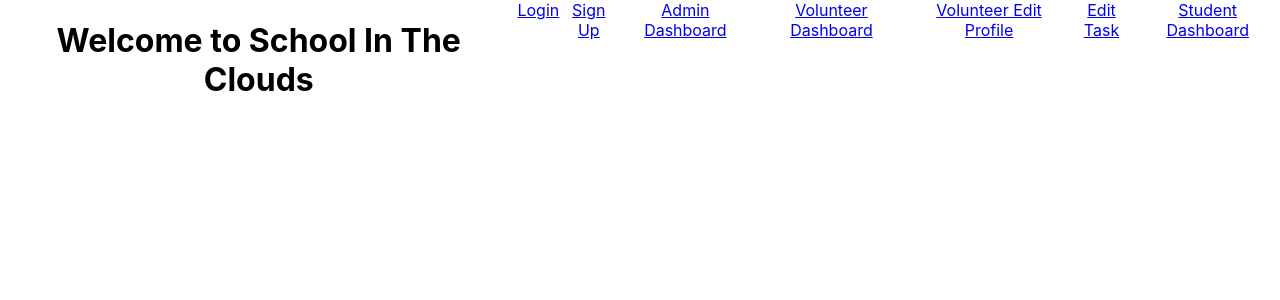
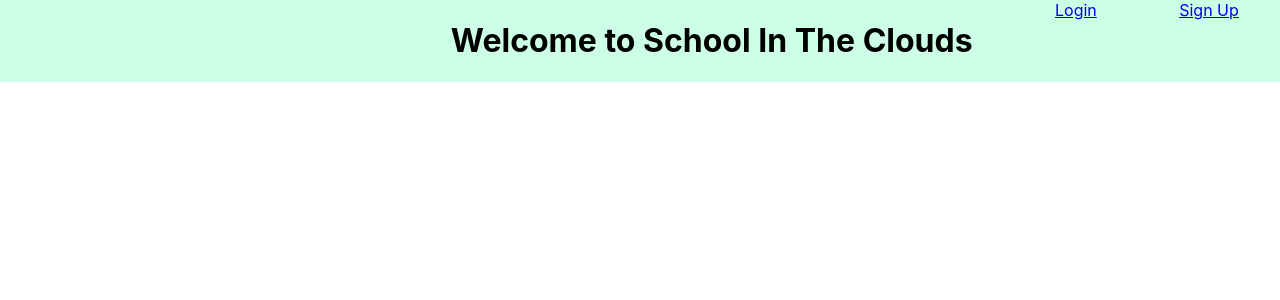
Before and after one commit to School-in-the-clouds-bw/SITC_FE, a React (Create React App) app in the folder sitc/: page / in a window 1280 px wide. Shown: the top 300 px of the page. Built offline with nearby package versions, Linux system fonts and the light colour scheme.

Commit message:
took dashboard links out of navbar in app.js and made some small design tweeks to the nav bar

```diff
--- a/sitc/src/App.js
+++ b/sitc/src/App.js
@@ -18,6 +18,8 @@ import StudentDash from './components/StudentDash';
 const StyledNav = styled.div `
   display:flex;
   justify-content: space-around;
+  background-color:#ccffe5;
+  padding-left: 32%;
 `
 
 function App() {
@@ -46,11 +48,7 @@ const addCountry= (newCountry) => {
 
         <Link to='/login'>Login</Link>
         <Link  to='/signUp'>Sign Up</Link>
-        <Link to='/adminDashboard'>Admin Dashboard</Link>
-        <Link to='/volunteerDash'>Volunteer Dashboard</Link>
-        <Link to='/userEdit'>Volunteer Edit Profile</Link>
-        <Link to='/editTask'>Edit Task</Link>
-        <Link to='/studentDashboard'>Student Dashboard</Link>
+
       </StyledNav>
 
       <Switch>
```
